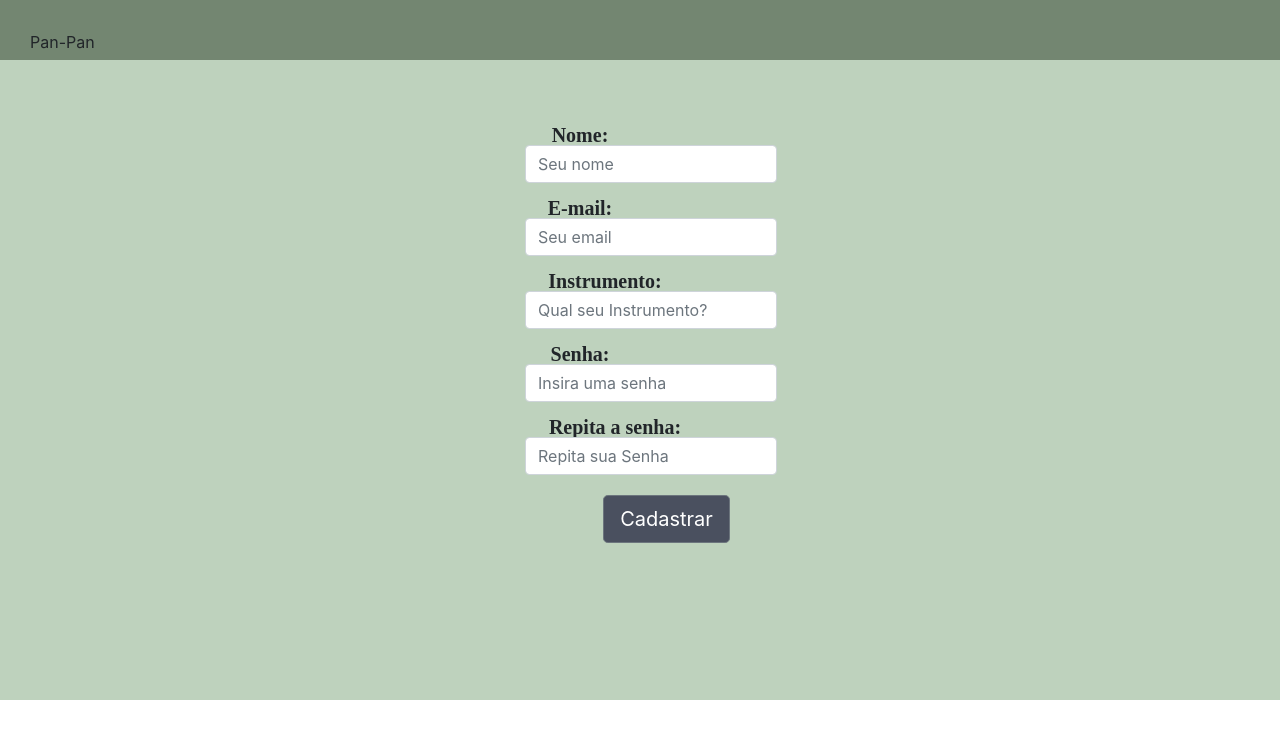
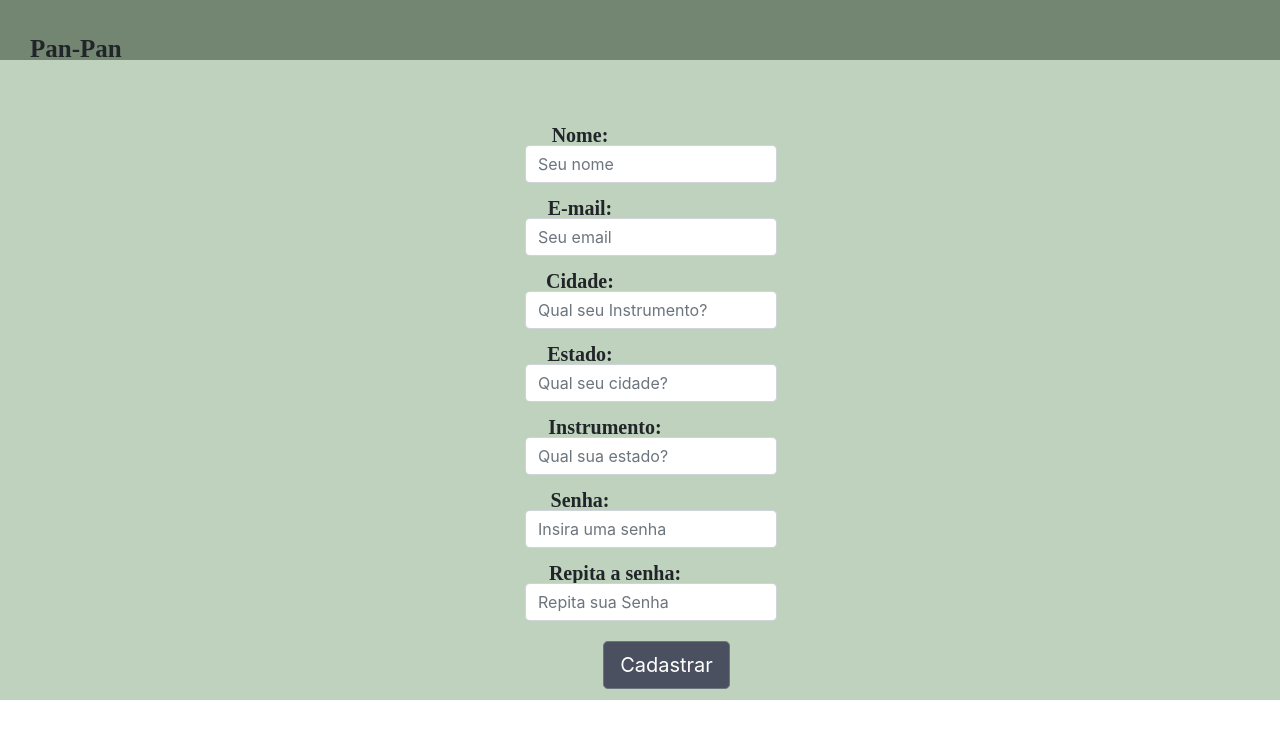
Before and after one commit to Desenho2018-1/pan-pan, a React (Create React App) app in the folder pan-pan-frontend/: page / in a window 1280 px wide. Shown: the top 738 px of the page. Built offline with nearby package versions, Linux system fonts and the light colour scheme.

Commit message:
Add text field for city and state

```diff
--- a/pan-pan-frontend/src/userRegister/UserRegisterForm.css
+++ b/pan-pan-frontend/src/userRegister/UserRegisterForm.css
@@ -52,5 +52,8 @@
   margin-top: 20px;
   margin-left: 53px;
   background-color: #4A505F;
+}
 
+#pan-pan-header{
+  font-size: 25px;
 }
--- a/pan-pan-frontend/src/userRegister/UserRegisterForm.js
+++ b/pan-pan-frontend/src/userRegister/UserRegisterForm.js
@@ -3,8 +3,35 @@ import React, { Component } from 'react';
 import './UserRegisterForm.css'
 
 class UserRegisterForm extends Component{
-  constructor(){
-    super();
+  constructor(props){
+    super(props);
+      this.state = {
+          name: '',
+          email:'',
+          password:'',
+          instrument:'',
+          city:'',
+          state:''
+      }
+  }
+
+  handleNameChange(event){
+        this.setState({name: event.target.value});
+  }
+  handleCityChange(event){
+    this.setState({city: event.target.value});
+  }
+  handleStateChange(event){
+    this.setState({State: event.target.value});
+  }
+  handleEmailChange(event){
+    this.setState({email: event.target.value});
+  }
+  handleInstrumentChange(event){
+    this.setState({instrument: event.target.value});
+  }
+  handlePasswordChange(event){
+    this.setState({password: event.target.value});
   }
   render(){
     var html =
@@ -14,42 +41,55 @@ class UserRegisterForm extends Component{
                 </head>
             <div className="UserRegisterForm">
                 <header className="user-header">
-                  Pan-Pan
+                  <font id="pan-pan-header" face="Norwester"><b>Pan-Pan</b></font>
                 </header>
                     <div class="form-group">
-                    <form id="registerForm">
+                    <form id="registerForm" onSubmit={this.userInput}>
 
                       <div id="label-format">
                         <label class="label-text-font"><font face="Norwester"><b>Nome:</b></font></label>
                       </div>
                       <div id="input-text-format" >
-                          <input type="text" class= "form-control col-lg-4" placeholder="Seu nome" name="name"></input>
+                          <input type="text" class="form-control col-lg-4" required="required "placeholder="Seu nome" name="name" value={this.state.name}  onChange={(event) => this.handleNameChange(event)}></input>
                         </div>
                       <div id="label-format-camp">
-                        <label  class="label-text-font" ><font face="Norwester"><b>E-mail:</b></font></label>
+                        <label  class="label-text-font" ><font face="Norwester" ><b>E-mail:</b></font></label>
                       </div>
                       <div id="input-text-format">
-                        <input type="text" class= "form-control col-lg-4" placeholder="Seu email" name="email"></input>
+                        <input type="text" class= "form-control col-lg-4" placeholder="Seu email" required="required" name="email" onChange={(event) => this.handleEmailChange(event)}></input>
+                      </div>
+                      <div id="label-format-camp">
+                        <label class="label-text-font"><font face="Norwester"><b>Cidade:</b></font></label>
+                      </div>
+                      <div id="input-text-format">
+                        <input type="text" class= "form-control col-lg-4" placeholder="Qual seu Instrumento?" required="required" name="instrument" onChange={(event) => this.handleInstrumentChange(event)}></input>
+                      </div>
+                      <div id="label-format-camp">
+                        <label class="label-text-font"><font face="Norwester"><b>Estado:</b></font></label>
+                      </div>
+                      <div id="input-text-format">
+                        <input type="text" class= "form-control col-lg-4" placeholder="Qual seu cidade?" required="required" name="city" onChange={(event) => this.handleCityChange(event)}></input>
                       </div>
                       <div id="label-format-camp-instrument">
                         <label class="label-text-font"><font face="Norwester"><b>Instrumento:</b></font></label>
                       </div>
                       <div id="input-text-format">
-                        <input type="text" class= "form-control col-lg-4" placeholder="Qual seu Instrumento?"name="instrument"></input>
+                        <input type="text" class= "form-control col-lg-4" placeholder="Qual sua estado?" required="required" name="state" onChange={(event) => this.handleStateChange(event)}></input>
                       </div>
                       <div id="label-format-camp">
                         <label class="label-text-font"><font face="Norwester"><b>Senha:</b></font></label>
                       </div>
                       <div id="input-text-format">
-                        <input type="text" class= "form-control col-lg-4" placeholder="Insira uma senha" name="password"></input>
+                        <input type="password" class= "form-control col-lg-4" placeholder="Insira uma senha" required="required" name="password" onChange={(event) => this.handlePasswordChange(event)}></input>
                       </div>
+
                       <div id="label-format-repite-password">
                         <label class="label-text-font" ><font face="Norwester"><b>Repita a senha:</b></font></label>
                       </div>
                       <div id="input-text-format">
-                        <input type="text" class= "form-control col-lg-4"placeholder="Repita sua Senha" name="repitePassword"></input>
+                        <input type="password" class= "form-control col-lg-4"placeholder="Repita sua Senha" name="repitePassword" required="required"  ></input>
                       </div>
-                      <button id="button-register" type="submit" class="btn btn-secondary btn-lg">Cadastrar</button>
+                      <button id="button-register" type="submit" class="btn btn-secondary btn-lg" value="register">Cadastrar</button>
                  </form>
                </div>
                </div>
```
